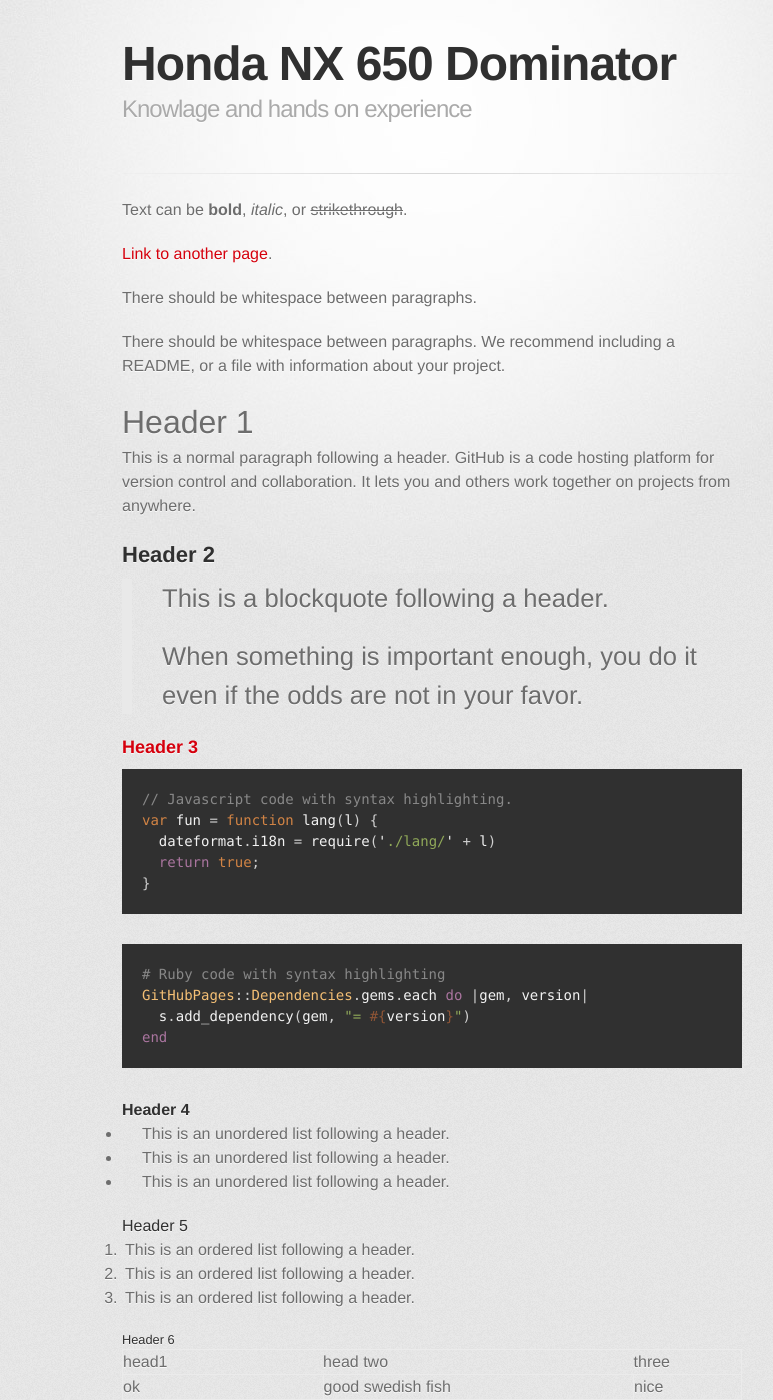
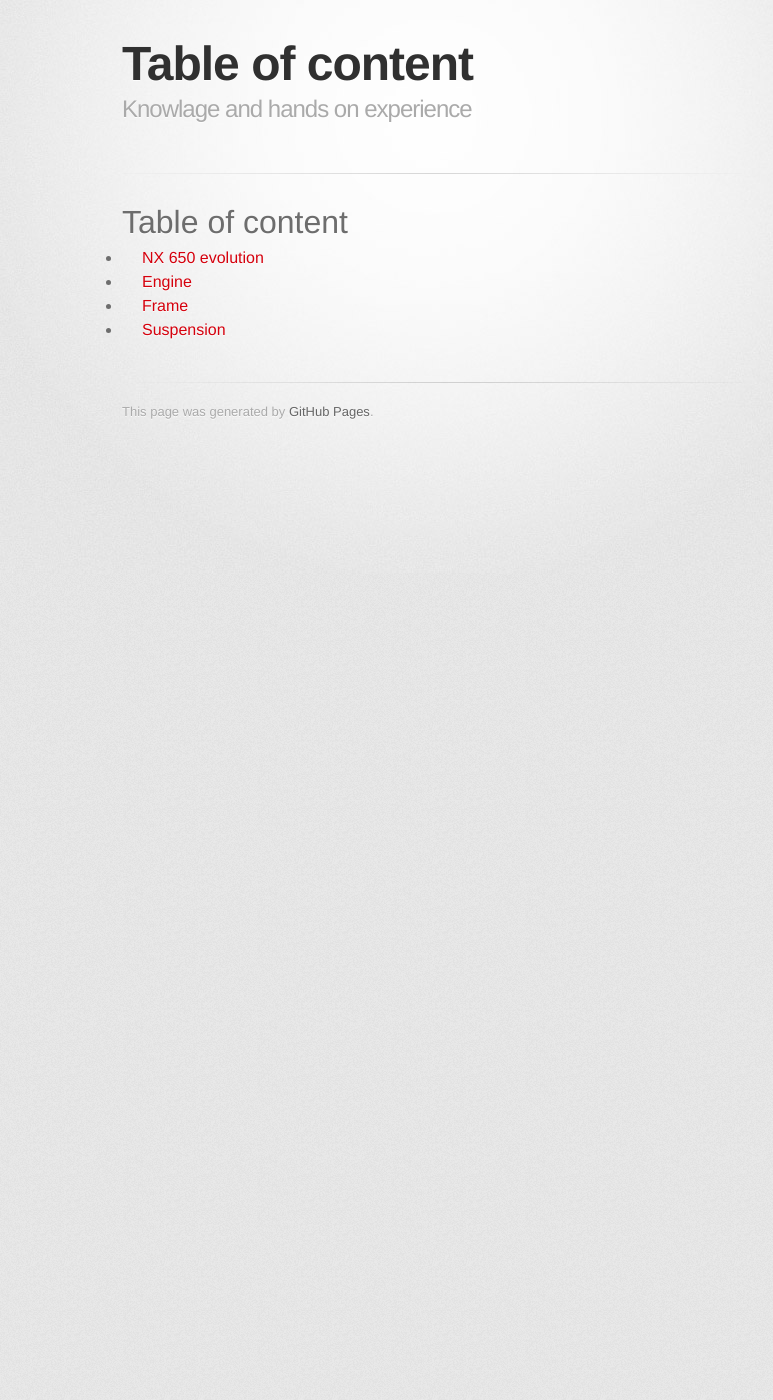
Before and after one commit to radicm/nx-data-compilation.github.io, a Jekyll site: the page built from index.md, in a window 1280 px wide and 1400 px high. Shown: the whole window, without its empty margins (208-981 px from the left). Built offline with Jekyll 4.4.1, drawn with Linux system fonts in a browser that asks for light colours; some web fonts are replaced; our own code applies the rules of GitHub Pages for plain Markdown files; some of the changed text lies outside the part shown.

Commit message:
Added template

````diff
--- a/index.md
+++ b/index.md
@@ -2,122 +2,8 @@
 layout: default
 ---
 
-Text can be **bold**, _italic_, or ~~strikethrough~~.
-
-[Link to another page](./another-page.html).
-
-There should be whitespace between paragraphs.
-
-There should be whitespace between paragraphs. We recommend including a README, or a file with information about your project.
-
-# Header 1
-
-This is a normal paragraph following a header. GitHub is a code hosting platform for version control and collaboration. It lets you and others work together on projects from anywhere.
-
-## Header 2
-
-> This is a blockquote following a header.
->
-> When something is important enough, you do it even if the odds are not in your favor.
-
-### Header 3
-
-```js
-// Javascript code with syntax highlighting.
-var fun = function lang(l) {
-  dateformat.i18n = require('./lang/' + l)
-  return true;
-}
-```
-
-```ruby
-# Ruby code with syntax highlighting
-GitHubPages::Dependencies.gems.each do |gem, version|
-  s.add_dependency(gem, "= #{version}")
-end
-```
-
-#### Header 4
-
-*   This is an unordered list following a header.
-*   This is an unordered list following a header.
-*   This is an unordered list following a header.
-
-##### Header 5
-
-1.  This is an ordered list following a header.
-2.  This is an ordered list following a header.
-3.  This is an ordered list following a header.
-
-###### Header 6
-
-| head1        | head two          | three |
-|:-------------|:------------------|:------|
-| ok           | good swedish fish | nice  |
-| out of stock | good and plenty   | nice  |
-| ok           | good `oreos`      | hmm   |
-| ok           | good `zoute` drop | yumm  |
-
-### There's a horizontal rule below this.
-
-* * *
-
-### Here is an unordered list:
-
-*   Item foo
-*   Item bar
-*   Item baz
-*   Item zip
-
-### And an ordered list:
-
-1.  Item one
-1.  Item two
-1.  Item three
-1.  Item four
-
-### And a nested list:
-
-- level 1 item
-  - level 2 item
-  - level 2 item
-    - level 3 item
-    - level 3 item
-- level 1 item
-  - level 2 item
-  - level 2 item
-  - level 2 item
-- level 1 item
-  - level 2 item
-  - level 2 item
-- level 1 item
-
-### Small image
-
-![Octocat](https://assets-cdn.github.com/images/icons/emoji/octocat.png)
-
-### Large image
-
-![Branching](https://guides.github.com/activities/hello-world/branching.png)
-
-
-### Definition lists can be used with HTML syntax.
-
-<dl>
-<dt>Name</dt>
-<dd>Godzilla</dd>
-<dt>Born</dt>
-<dd>1952</dd>
-<dt>Birthplace</dt>
-<dd>Japan</dd>
-<dt>Color</dt>
-<dd>Green</dd>
-</dl>
-
-```
-Long, single-line code blocks should not wrap. They should horizontally scroll if they are too long. This line should be long enough to demonstrate this.
-```
-
-```
-The final element.
-```
+# Table of content
+- [NX 650 evolution](./another-page.html)
+- [Engine](./another-page.html)
+- [Frame](./another-page.html)
+- [Suspension](./another-page.html)
````
Also changed, not shown: _layouts/default.html (+0 -8 lines).
